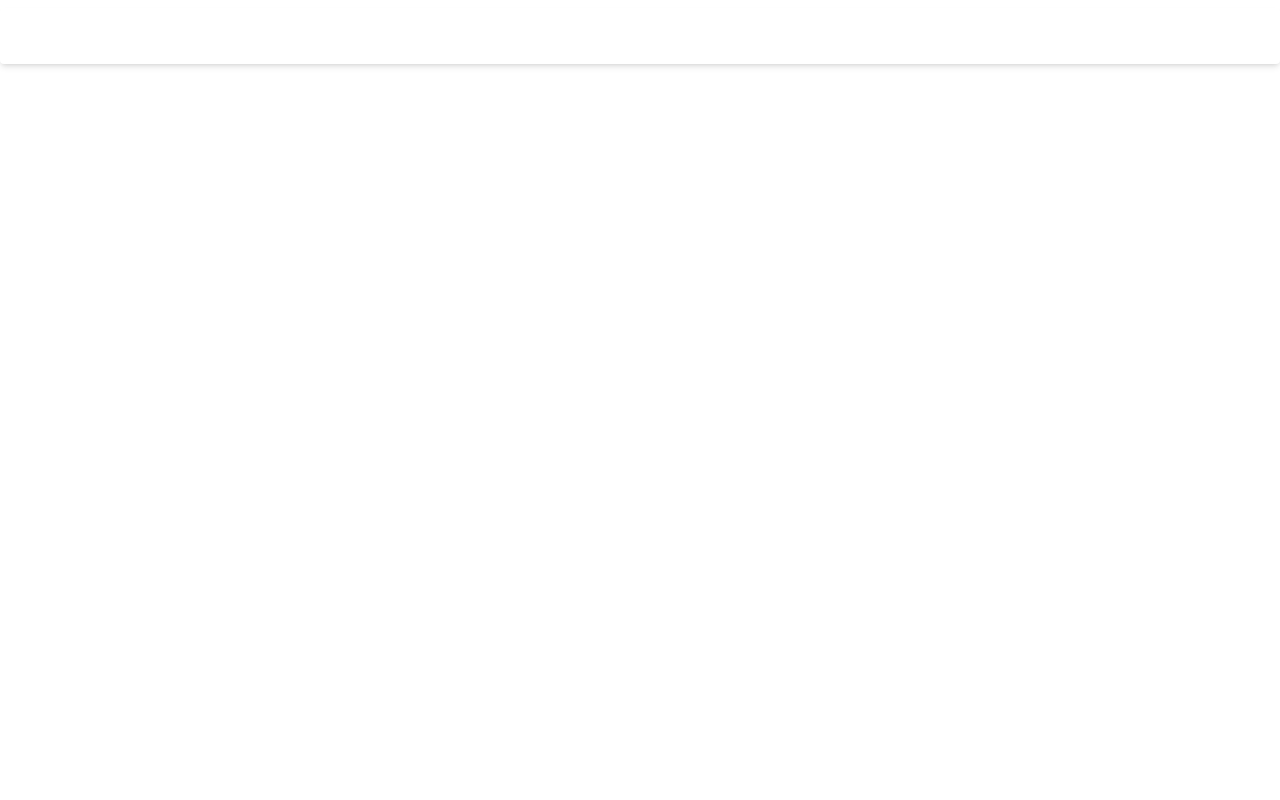
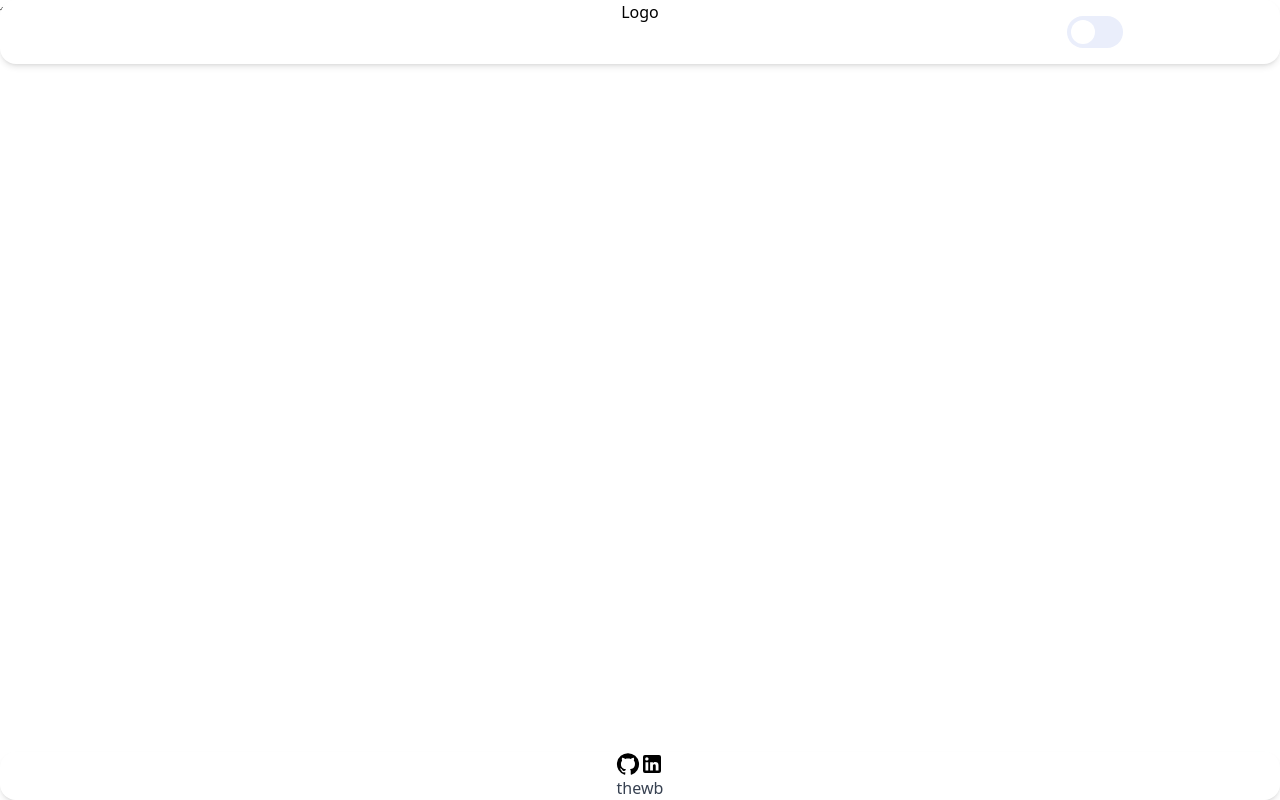
Before and after one commit to thewbuk/DockerExplorer, a Next.js app: page / in a window 1280 px wide. Built offline with nearby package versions, Linux system fonts and the light colour scheme.

Commit message:
new components

```diff
--- a/package.json
+++ b/package.json
@@ -9,6 +9,9 @@
     "lint": "next lint"
   },
   "dependencies": {
+    "@emotion/react": "^11.10.4",
+    "@emotion/styled": "^11.10.4",
+    "@mui/icons-material": "^5.10.6",
     "next": "12.3.1",
     "react": "18.2.0",
     "react-dom": "18.2.0"
--- /dev/null
+++ b/src/pages/components/Body.js
@@ -0,0 +1,8 @@
+const Body = () => {
+    return (
+        <div className="grid grid-col-6">test</div>
+    )
+}
+
+
+export default Body
--- /dev/null
+++ b/src/pages/components/Footer.js
@@ -0,0 +1,21 @@
+import LinkedInIcon from '@mui/icons-material/LinkedIn';
+import GitHubIcon from '@mui/icons-material/GitHub';
+
+
+const Footer = () => {
+    return (
+        <footer className="text-center text-black fixed bottom-0 shadow-md rounded-2xl w-screen background-green" >
+
+            <div className="flex justify-center">
+                <GitHubIcon />
+                <LinkedInIcon />
+            </div>
+
+            <div className="text-center text-gray-700  flex justify-center" >
+                thewb
+            </div>
+        </footer>
+    )
+}
+
+export default Footer
--- /dev/null
+++ b/src/pages/components/Navbar.js
@@ -0,0 +1,36 @@
+const Navbar = () => {
+
+    const styles = {
+        logo: "col-start-2 col-span-4 text-center",
+        swich: "col-start-6 col-span-2",
+    }
+    return (
+        <div className="fixed top-0 bg-white w-screen shadow-md rounded-2xl grid grid-cols-6 h-16" >
+            <div className={styles.logo}>Logo</div>
+            <label for="toggleNine" class="flex items-center cursor-pointer select-none">
+                <div class="relative">
+                    <input type="checkbox" id="toggleNine" class="sr-only" />
+                    <div class="block bg-[#EAEEFB] w-14 h-8 rounded-full"></div>
+                    <div class="
+         dot
+         absolute
+         left-1
+         top-1
+         bg-white
+         w-6
+         h-6
+         rounded-full
+         transition
+         flex
+         items-center
+         justify-center
+         ">
+                        <span class="w-3 h-3 rounded-full bg-primary"></span>
+                    </div>
+                </div>
+            </label>
+        </div>
+    )
+}
+
+export default Navbar;
--- a/src/pages/index.js
+++ b/src/pages/index.js
@@ -1,7 +1,14 @@
+import Navbar from './components/Navbar';
+import Footer from './components/Footer';
+import Body from './components/Body';
+
+
 export default function Home() {
   return (
-    <div class="bg-white shadow-md rounded px-8 pt-6 pb-8 mb-4 flex flex-col my-2">
-
+    <div className='flex'>
+      <Navbar />
+      <Body />
+      <Footer />
     </div>
   )
 }
```
Also changed, not shown: 2 other files (tests, documents, lock files or other folders).
